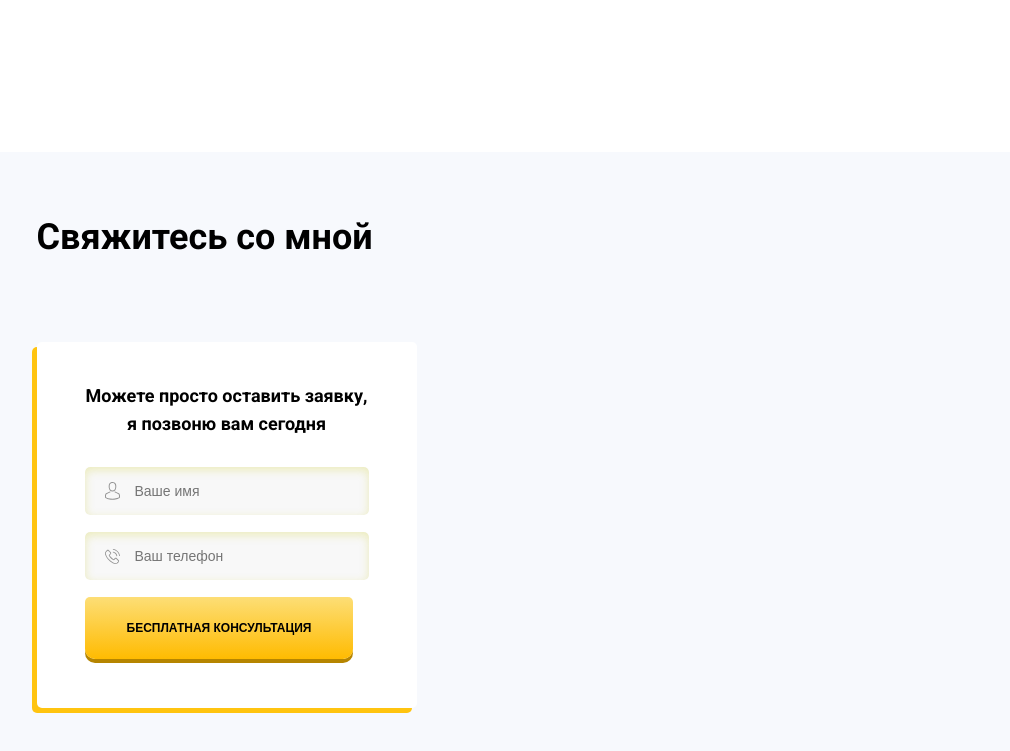
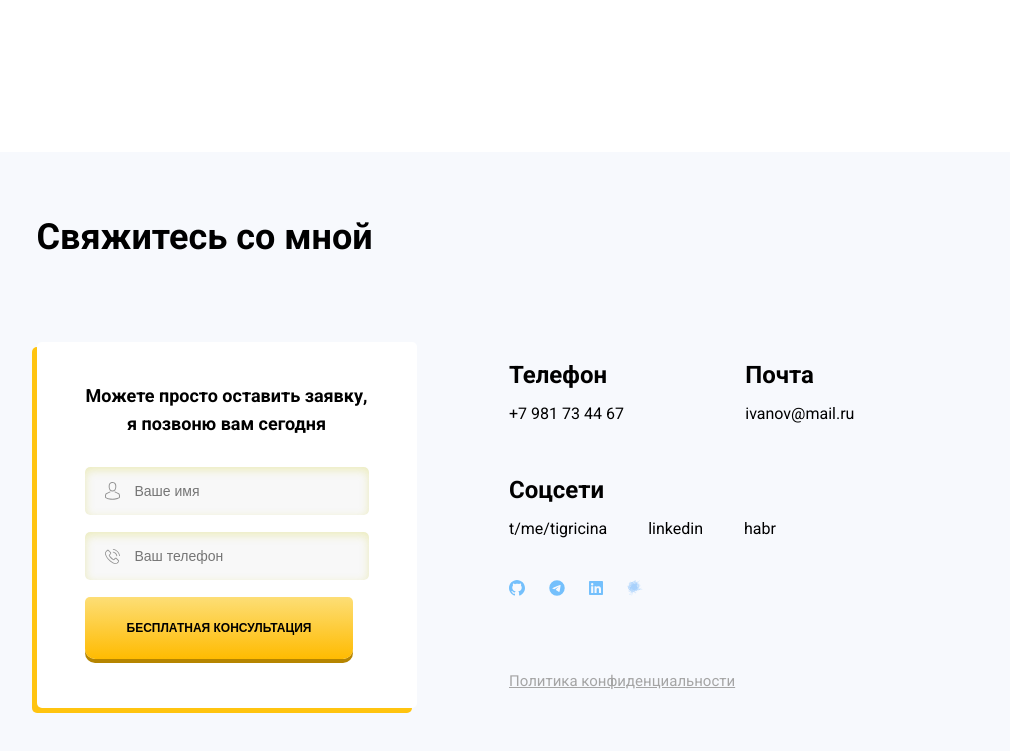
Before and after one commit to Tigricina/GLO_LandingPage_portfolio, a plain HTML site: page index.html in a window 1280 px wide. Shown: the part 1395-2146 px from the top of the page, without its empty margins (131-1141 px from the left). Drawn offline with Linux system fonts and the light colour scheme.

Commit message:
add sociallinks

```diff
--- a/index.html
+++ b/index.html
@@ -107,6 +107,42 @@
                     <input type="text" class="input input-phone" placeholder="Ваш телефон">
                     <button class="button form-button">Бесплатная консультация</button>
                 </form>
+                <div class="contacts-text">
+                    <div class="contacts-data">
+                        <div class="contacts-phone">
+                            <h4 class="contacts-title">Телефон</h4>
+                            <a href="tel:+79991234567" class="contacts-link">+7 981 73 44 67</a>
+                        </div>
+                        <!-- /.contacts-phone -->
+                        <div class="contacts-mail">
+                            <h4 class="contacts-title">Почта</h4>
+                            <a href="mailto:ivanov@mail.ru" class="contacts-link">ivanov@mail.ru</a>
+                        </div>
+                        <!-- /.contacts-mail -->
+                        <div class="contacts-social">
+                            <h4 class="contacts-title">Соцсети</h4>
+                            <a href="#" class="contacts-link">t/me/tigricina</a>
+                            <a href="#" class="contacts-link">linkedin</a>
+                            <a href="#" class="contacts-link">habr</a>
+
+                        </div>
+                        <!-- /.contacts-social -->
+                    </div>
+                    <!-- /.contacts-data -->
+                    <div class="social-links">
+                        <a href="https://github.com/Tigricina" class="social-link"><img src="./img/github.svg"
+                                alt="github logo" class="icon"></a>
+                        <a href="t.me/tigricina" class="social-link"><img src="./img/telegram.svg" alt="telegram logo"
+                                class="icon"></a>
+                        <a href="https://www.linkedin.com/in/karina-akhmetgalina/" class="social-link"><img
+                                src="./img/linkedin.svg" alt="linkedin logo" class="icon"></a>
+                        <a href="https://career.habr.com/tigricina" class="social-link">
+                            <img src="./img/habr.svg" alt="habr logo" class="icon"></a>
+                    </div>
+                    <!-- /.social-links -->
+                    <a href="#" class="contacts-policy">Политика конфиденциальности</a>
+                </div>
+                <!-- /.contacts-text -->
             </div>
             <!-- /.contacts-block -->
         </div>
--- a/style.css
+++ b/style.css
@@ -43,6 +43,10 @@ body {
 
 .social-link {
     margin-left: 20px;
+}
+
+.social-link:first-child {
+    margin-left: 0;
 }
 
 .hero-content {
@@ -183,6 +187,75 @@ body {
     max-width: 100%;
 }
 
+.contacts-block {
+    display: flex;
+    align-items: center;
+    justify-content: space-between;
+}
+
+.contacts-text {
+    flex-basis: 50%;
+}
+
+.contacts-data {
+    display: flex;
+    flex-wrap: wrap;
+    margin-bottom: 42px;
+}
+
+.contacts-phone,
+.contacts-mail {
+    flex-basis: 50%;
+    margin-bottom: 53px;
+}
+
+.contacts-social {
+    flex-basis: 100%;
+}
+
+.contacts-title {
+    font-weight: bold;
+    font-size: 24px;
+    line-height: 28px;
+    margin: 0;
+    margin-bottom: 15px;
+}
+
+.contacts-link {
+    text-decoration: none;
+    color: inherit;
+    margin-right: 37px;
+}
+
+.contacts-link:hover {
+    text-decoration: underline;
+
+}
+
+.contacts-policy {
+    display: inline-block;
+    font-size: 15px;
+    line-height: 18px;
+    text-decoration: underline;
+    color: #a5a5a5;
+    margin-top: 72px;
+}
+
+
+
+
+
+
+
+
+
+
+
+
+
+
+
+
 
 
 
```
